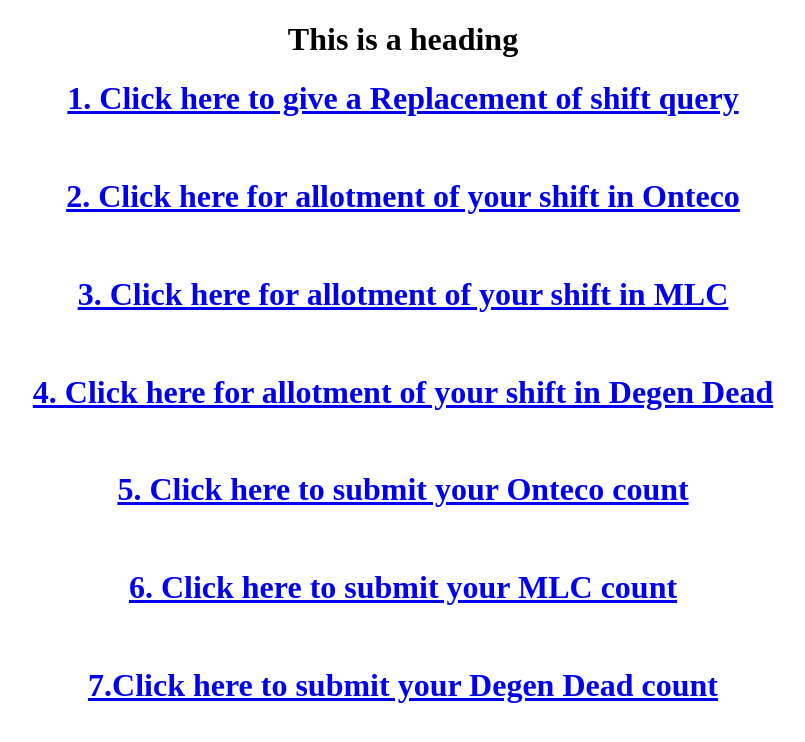
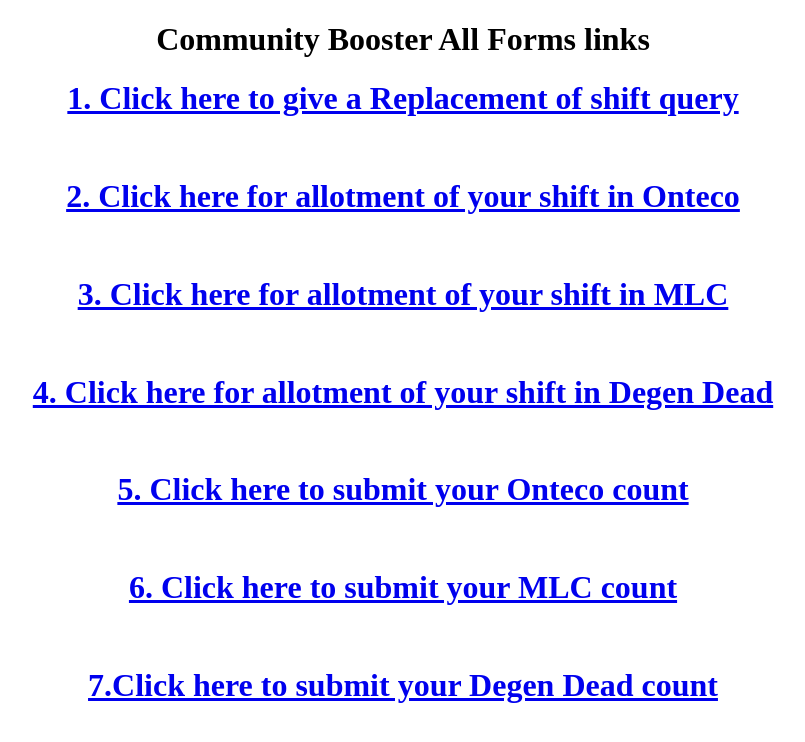
Before and after one commit to CommunityBooster/links, a plain HTML site: page index.html in a window 1280 px wide. Shown: the whole page, without its empty margins (237-1042 px from the left). Drawn offline with Linux system fonts and the light colour scheme.

Commit message:
Update index.html

```diff
--- a/index.html
+++ b/index.html
@@ -5,12 +5,11 @@
 <style>
 h1 {text-align: center;}
 p {text-align: center;}
-div {text-align: center;}
 </style>
 
 
 	<title>Community Booster Links</title>
-	<h1>This is a heading</h1>
+	<h1>Community Booster All Forms links</h1>
 </head>
 
 <body>
```
